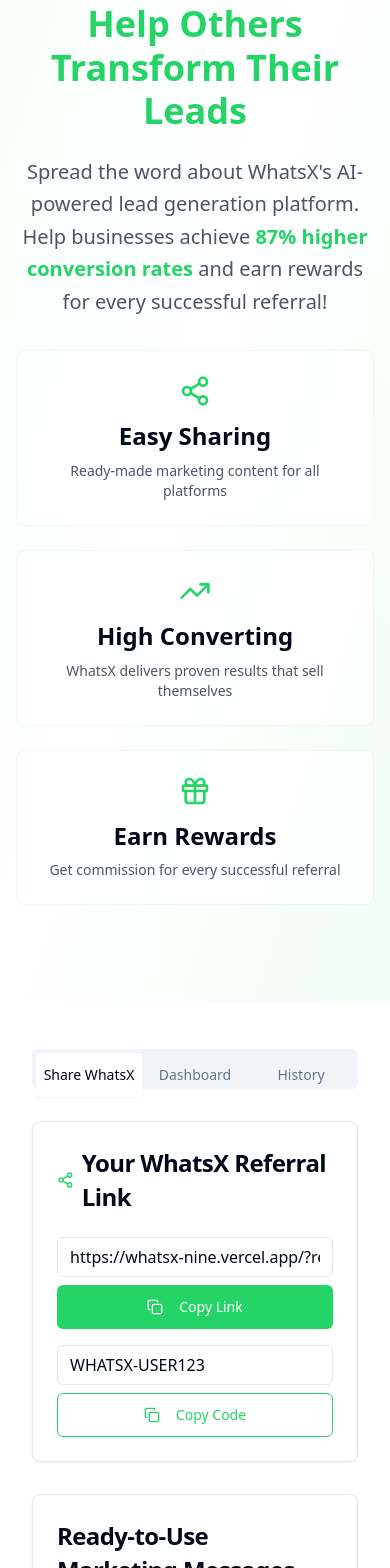
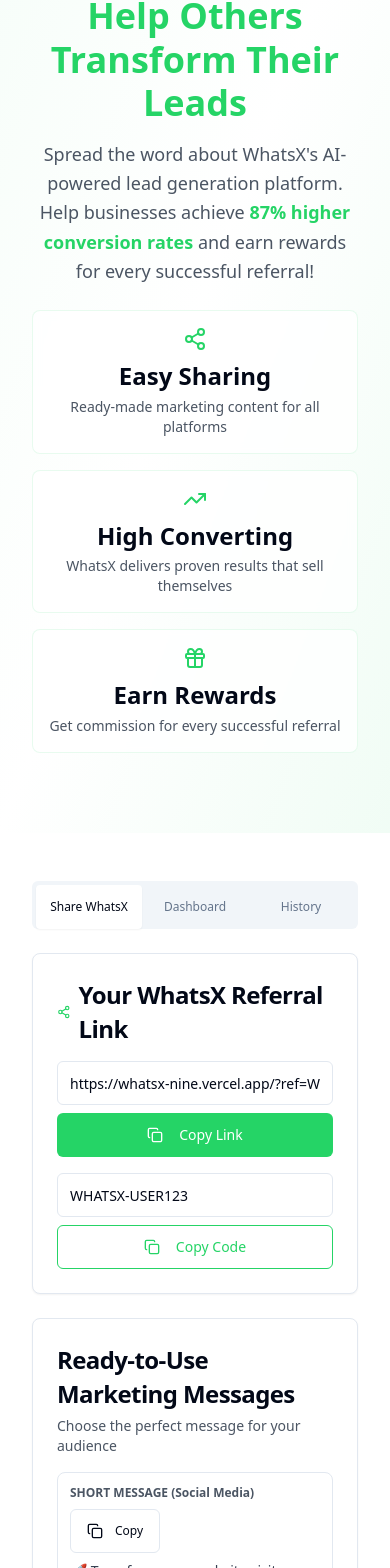
Before and after one commit to muhammedadnanv/whatsx-lead-flow-09, a React (Vite) app: page /referral in a window 390 px wide. Shown: the part 383-1951 px from the top of the page. Built offline with nearby package versions, Linux system fonts and the light colour scheme.

Commit message:
Make Referral page responsive
Ensure the Referral page is mobile-friendly by adjusting layouts, font sizes, and component spacing for various screen sizes.

```diff
--- a/src/pages/Referral.tsx
+++ b/src/pages/Referral.tsx
@@ -1,3 +1,4 @@
+
 
 import React, { useState } from "react";
 import Layout from "@/components/Layout";
@@ -100,39 +101,39 @@ const Referral = () => {
       seoKeywords="WhatsX referral, share WhatsX, lead generation, WhatsApp marketing, AI forms, affiliate program"
     >
       {/* Hero Section */}
-      <section className="bg-gradient-to-br from-whatsapp-light-green/20 via-white to-whatsapp-light-green/30 py-16 sm:py-20">
+      <section className="bg-gradient-to-br from-whatsapp-light-green/20 via-white to-whatsapp-light-green/30 py-12 sm:py-16 lg:py-20">
         <div className="container mx-auto px-4 sm:px-6 lg:px-8 text-center">
-          <div className="flex items-center justify-center mb-6">
-            <Badge className="bg-whatsapp-green/10 text-whatsapp-green border-whatsapp-green/20 px-4 py-2">
-              <Share2 className="w-4 h-4 mr-2" />
+          <div className="flex items-center justify-center mb-4 sm:mb-6">
+            <Badge className="bg-whatsapp-green/10 text-whatsapp-green border-whatsapp-green/20 px-3 py-1.5 sm:px-4 sm:py-2 text-sm">
+              <Share2 className="w-3 h-3 sm:w-4 sm:h-4 mr-1.5 sm:mr-2" />
               Share WhatsX & Earn Rewards
             </Badge>
           </div>
 
-          <h1 className="text-4xl sm:text-5xl md:text-6xl font-bold text-gray-900 mb-6 leading-tight">
+          <h1 className="text-3xl sm:text-4xl md:text-5xl lg:text-6xl font-bold text-gray-900 mb-4 sm:mb-6 leading-tight px-2">
             Share WhatsX with Your Network
             <span className="text-whatsapp-green block mt-2">Help Others Transform Their Leads</span>
           </h1>
 
-          <p className="text-xl sm:text-2xl text-gray-600 mb-8 max-w-4xl mx-auto leading-relaxed">
+          <p className="text-lg sm:text-xl lg:text-2xl text-gray-600 mb-6 sm:mb-8 max-w-4xl mx-auto leading-relaxed px-4">
             Spread the word about WhatsX's AI-powered lead generation platform. Help businesses achieve
             <span className="text-whatsapp-green font-semibold"> 87% higher conversion rates</span> and earn rewards for every successful referral!
           </p>
 
-          <div className="grid grid-cols-1 sm:grid-cols-3 gap-6 max-w-4xl mx-auto mb-12">
-            <div className="bg-white/80 backdrop-blur-sm rounded-lg p-6 border border-whatsapp-green/10">
-              <Share2 className="w-8 h-8 text-whatsapp-green mx-auto mb-3" />
-              <h3 className="font-semibold text-lg mb-2">Easy Sharing</h3>
+          <div className="grid grid-cols-1 sm:grid-cols-3 gap-4 sm:gap-6 max-w-4xl mx-auto mb-8 sm:mb-12 px-4">
+            <div className="bg-white/80 backdrop-blur-sm rounded-lg p-4 sm:p-6 border border-whatsapp-green/10">
+              <Share2 className="w-6 h-6 sm:w-8 sm:h-8 text-whatsapp-green mx-auto mb-2 sm:mb-3" />
+              <h3 className="font-semibold text-base sm:text-lg mb-1 sm:mb-2">Easy Sharing</h3>
               <p className="text-gray-600 text-sm">Ready-made marketing content for all platforms</p>
             </div>
-            <div className="bg-white/80 backdrop-blur-sm rounded-lg p-6 border border-whatsapp-green/10">
-              <TrendingUp className="w-8 h-8 text-whatsapp-green mx-auto mb-3" />
-              <h3 className="font-semibold text-lg mb-2">High Converting</h3>
+            <div className="bg-white/80 backdrop-blur-sm rounded-lg p-4 sm:p-6 border border-whatsapp-green/10">
+              <TrendingUp className="w-6 h-6 sm:w-8 sm:h-8 text-whatsapp-green mx-auto mb-2 sm:mb-3" />
+              <h3 className="font-semibold text-base sm:text-lg mb-1 sm:mb-2">High Converting</h3>
               <p className="text-gray-600 text-sm">WhatsX delivers proven results that sell themselves</p>
             </div>
-            <div className="bg-white/80 backdrop-blur-sm rounded-lg p-6 border border-whatsapp-green/10">
-              <Gift className="w-8 h-8 text-whatsapp-green mx-auto mb-3" />
-              <h3 className="font-semibold text-lg mb-2">Earn Rewards</h3>
+            <div className="bg-white/80 backdrop-blur-sm rounded-lg p-4 sm:p-6 border border-whatsapp-green/10">
+              <Gift className="w-6 h-6 sm:w-8 sm:h-8 text-whatsapp-green mx-auto mb-2 sm:mb-3" />
+              <h3 className="font-semibold text-base sm:text-lg mb-1 sm:mb-2">Earn Rewards</h3>
               <p className="text-gray-600 text-sm">Get commission for every successful referral</p>
             </div>
           </div>
@@ -140,21 +141,21 @@ const Referral = () => {
       </section>
 
       {/* Main Content */}
-      <section className="py-16 px-4 sm:px-6 lg:px-8">
+      <section className="py-12 sm:py-16 px-4 sm:px-6 lg:px-8">
         <div className="container mx-auto max-w-6xl">
-          <Tabs defaultValue="share" className="space-y-8">
-            <TabsList className="grid w-full max-w-md mx-auto grid-cols-3">
-              <TabsTrigger value="share">Share WhatsX</TabsTrigger>
-              <TabsTrigger value="dashboard">Dashboard</TabsTrigger>
-              <TabsTrigger value="history">History</TabsTrigger>
+          <Tabs defaultValue="share" className="space-y-6 sm:space-y-8">
+            <TabsList className="grid w-full max-w-sm sm:max-w-md mx-auto grid-cols-3 h-12">
+              <TabsTrigger value="share" className="text-xs sm:text-sm">Share WhatsX</TabsTrigger>
+              <TabsTrigger value="dashboard" className="text-xs sm:text-sm">Dashboard</TabsTrigger>
+              <TabsTrigger value="history" className="text-xs sm:text-sm">History</TabsTrigger>
             </TabsList>
 
             {/* Share WhatsX Tab */}
-            <TabsContent value="share" className="space-y-8">
+            <TabsContent value="share" className="space-y-6 sm:space-y-8">
               <Card>
-                <CardHeader>
-                  <CardTitle className="flex items-center">
-                    <Share2 className="w-5 h-5 text-whatsapp-green mr-2" />
+                <CardHeader className="pb-4 sm:pb-6">
+                  <CardTitle className="flex items-center text-lg sm:text-xl">
+                    <Share2 className="w-4 h-4 sm:w-5 sm:h-5 text-whatsapp-green mr-2" />
                     Your WhatsX Referral Link
                   </CardTitle>
                 </CardHeader>
@@ -163,11 +164,11 @@ const Referral = () => {
                     <Input
                       value={referralLink}
                       readOnly
-                      className="flex-1"
+                      className="flex-1 text-sm min-h-[44px]"
                     />
                     <Button
                       onClick={() => handleCopy(referralLink, "Referral link")}
-                      className="bg-whatsapp-green hover:bg-whatsapp-dark-green min-w-[120px]"
+                      className="bg-whatsapp-green hover:bg-whatsapp-dark-green min-w-[120px] min-h-[44px] text-sm sm:text-base"
                     >
                       {copied ? <Check className="w-4 h-4 mr-2" /> : <Copy className="w-4 h-4 mr-2" />}
                       {copied ? "Copied!" : "Copy Link"}
@@ -178,13 +179,13 @@ const Referral = () => {
                     <Input
                       value={referralCode}
                       readOnly
-                      className="flex-1"
+                      className="flex-1 text-sm min-h-[44px]"
                       placeholder="Your referral code"
                     />
                     <Button
                       variant="outline"
                       onClick={() => handleCopy(referralCode, "Referral code")}
-                      className="border-whatsapp-green text-whatsapp-green hover:bg-whatsapp-light-green/20 min-w-[120px]"
+                      className="border-whatsapp-green text-whatsapp-green hover:bg-whatsapp-light-green/20 min-w-[120px] min-h-[44px] text-sm sm:text-base"
                     >
                       <Copy className="w-4 h-4 mr-2" />
                       Copy Code
@@ -194,105 +195,108 @@ const Referral = () => {
               </Card>
 
               <Card>
-                <CardHeader>
-                  <CardTitle>Ready-to-Use Marketing Messages</CardTitle>
-                  <p className="text-gray-600">Choose the perfect message for your audience</p>
+                <CardHeader className="pb-4 sm:pb-6">
+                  <CardTitle className="text-lg sm:text-xl">Ready-to-Use Marketing Messages</CardTitle>
+                  <p className="text-gray-600 text-sm sm:text-base">Choose the perfect message for your audience</p>
                 </CardHeader>
-                <CardContent className="space-y-6">
+                <CardContent className="space-y-4 sm:space-y-6">
                   <div className="space-y-4">
-                    <div className="border rounded-lg p-4">
-                      <div className="flex justify-between items-start mb-2">
-                        <h4 className="font-semibold text-sm text-gray-600">SHORT MESSAGE (Social Media)</h4>
+                    <div className="border rounded-lg p-3 sm:p-4">
+                      <div className="flex flex-col sm:flex-row sm:justify-between sm:items-start mb-2 gap-2">
+                        <h4 className="font-semibold text-xs sm:text-sm text-gray-600">SHORT MESSAGE (Social Media)</h4>
                         <Button
                           size="sm"
                           variant="outline"
                           onClick={() => handleCopyMessage('short')}
+                          className="self-start min-h-[36px] text-xs"
                         >
                           <Copy className="w-3 h-3 mr-1" />
                           Copy
                         </Button>
                       </div>
-                      <p className="text-sm text-gray-700">{marketingMessages.short}</p>
+                      <p className="text-sm text-gray-700 break-words">{marketingMessages.short}</p>
                     </div>
 
-                    <div className="border rounded-lg p-4">
-                      <div className="flex justify-between items-start mb-2">
-                        <h4 className="font-semibold text-sm text-gray-600">MEDIUM MESSAGE (General Use)</h4>
+                    <div className="border rounded-lg p-3 sm:p-4">
+                      <div className="flex flex-col sm:flex-row sm:justify-between sm:items-start mb-2 gap-2">
+                        <h4 className="font-semibold text-xs sm:text-sm text-gray-600">MEDIUM MESSAGE (General Use)</h4>
                         <Button
                           size="sm"
                           variant="outline"
                           onClick={() => handleCopyMessage('medium')}
+                          className="self-start min-h-[36px] text-xs"
                         >
                           <Copy className="w-3 h-3 mr-1" />
                           Copy
                         </Button>
                       </div>
-                      <p className="text-sm text-gray-700 whitespace-pre-line">{marketingMessages.medium}</p>
+                      <p className="text-sm text-gray-700 whitespace-pre-line break-words">{marketingMessages.medium}</p>
                     </div>
 
-                    <div className="border rounded-lg p-4">
-                      <div className="flex justify-between items-start mb-2">
-                        <h4 className="font-semibold text-sm text-gray-600">DETAILED MESSAGE (Email/Personal)</h4>
+                    <div className="border rounded-lg p-3 sm:p-4">
+                      <div className="flex flex-col sm:flex-row sm:justify-between sm:items-start mb-2 gap-2">
+                        <h4 className="font-semibold text-xs sm:text-sm text-gray-600">DETAILED MESSAGE (Email/Personal)</h4>
                         <Button
                           size="sm"
                           variant="outline"
                           onClick={() => handleCopyMessage('long')}
+                          className="self-start min-h-[36px] text-xs"
                         >
                           <Copy className="w-3 h-3 mr-1" />
                           Copy
                         </Button>
                       </div>
-                      <p className="text-sm text-gray-700 whitespace-pre-line">{marketingMessages.long}</p>
+                      <p className="text-sm text-gray-700 whitespace-pre-line break-words">{marketingMessages.long}</p>
                     </div>
                   </div>
                 </CardContent>
               </Card>
 
               <Card>
-                <CardHeader>
-                  <CardTitle>Share on Your Favorite Platforms</CardTitle>
+                <CardHeader className="pb-4 sm:pb-6">
+                  <CardTitle className="text-lg sm:text-xl">Share on Your Favorite Platforms</CardTitle>
                 </CardHeader>
                 <CardContent>
-                  <div className="grid grid-cols-2 sm:grid-cols-5 gap-4">
+                  <div className="grid grid-cols-2 sm:grid-cols-3 lg:grid-cols-5 gap-3 sm:gap-4">
                     <Button
                       variant="outline"
                       onClick={() => handleShare("whatsapp")}
-                      className="flex flex-col items-center p-6 h-auto border-whatsapp-green text-whatsapp-green hover:bg-whatsapp-light-green/20"
+                      className="flex flex-col items-center p-4 sm:p-6 h-auto border-whatsapp-green text-whatsapp-green hover:bg-whatsapp-light-green/20 min-h-[80px] sm:min-h-[100px]"
                     >
-                      <MessageCircle className="w-6 h-6 mb-2" />
-                      WhatsApp
+                      <MessageCircle className="w-5 h-5 sm:w-6 sm:h-6 mb-1 sm:mb-2" />
+                      <span className="text-xs sm:text-sm">WhatsApp</span>
                     </Button>
                     <Button
                       variant="outline"
                       onClick={() => handleShare("twitter", "short")}
-                      className="flex flex-col items-center p-6 h-auto border-blue-400 text-blue-400 hover:bg-blue-50"
+                      className="flex flex-col items-center p-4 sm:p-6 h-auto border-blue-400 text-blue-400 hover:bg-blue-50 min-h-[80px] sm:min-h-[100px]"
                     >
-                      <Twitter className="w-6 h-6 mb-2" />
-                      Twitter
+                      <Twitter className="w-5 h-5 sm:w-6 sm:h-6 mb-1 sm:mb-2" />
+                      <span className="text-xs sm:text-sm">Twitter</span>
                     </Button>
                     <Button
                       variant="outline"
                       onClick={() => handleShare("facebook")}
-                      className="flex flex-col items-center p-6 h-auto border-blue-600 text-blue-600 hover:bg-blue-50"
+                      className="flex flex-col items-center p-4 sm:p-6 h-auto border-blue-600 text-blue-600 hover:bg-blue-50 min-h-[80px] sm:min-h-[100px]"
                     >
-                      <Facebook className="w-6 h-6 mb-2" />
-                      Facebook
+                      <Facebook className="w-5 h-5 sm:w-6 sm:h-6 mb-1 sm:mb-2" />
+                      <span className="text-xs sm:text-sm">Facebook</span>
                     </Button>
                     <Button
                       variant="outline"
                       onClick={() => handleShare("linkedin")}
-                      className="flex flex-col items-center p-6 h-auto border-blue-700 text-blue-700 hover:bg-blue-50"
+                      className="flex flex-col items-center p-4 sm:p-6 h-auto border-blue-700 text-blue-700 hover:bg-blue-50 min-h-[80px] sm:min-h-[100px]"
                     >
-                      <Linkedin className="w-6 h-6 mb-2" />
-                      LinkedIn
+                      <Linkedin className="w-5 h-5 sm:w-6 sm:h-6 mb-1 sm:mb-2" />
+                      <span className="text-xs sm:text-sm">LinkedIn</span>
                     </Button>
                     <Button
                       variant="outline"
                       onClick={() => handleShare("email", "long")}
-                      className="flex flex-col items-center p-6 h-auto border-gray-500 text-gray-500 hover:bg-gray-50"
+                      className="flex flex-col items-center p-4 sm:p-6 h-auto border-gray-500 text-gray-500 hover:bg-gray-50 min-h-[80px] sm:min-h-[100px] col-span-2 sm:col-span-1"
                     >
-                      <Mail className="w-6 h-6 mb-2" />
-                      Email
+                      <Mail className="w-5 h-5 sm:w-6 sm:h-6 mb-1 sm:mb-2" />
+                      <span className="text-xs sm:text-sm">Email</span>
                     </Button>
                   </div>
                 </CardContent>
@@ -300,43 +304,43 @@ const Referral = () => {
             </TabsContent>
 
             {/* Dashboard Tab */}
-            <TabsContent value="dashboard" className="space-y-8">
-              <div className="grid grid-cols-1 md:grid-cols-2 lg:grid-cols-3 gap-6">
+            <TabsContent value="dashboard" className="space-y-6 sm:space-y-8">
+              <div className="grid grid-cols-1 sm:grid-cols-2 lg:grid-cols-3 gap-4 sm:gap-6">
                 <Card>
-                  <CardHeader className="pb-3">
+                  <CardHeader className="pb-2 sm:pb-3">
                     <CardTitle className="text-sm font-medium text-gray-600">Total Referrals</CardTitle>
                   </CardHeader>
                   <CardContent>
-                    <div className="text-3xl font-bold text-whatsapp-green">{referralStats.totalReferrals}</div>
+                    <div className="text-2xl sm:text-3xl font-bold text-whatsapp-green">{referralStats.totalReferrals}</div>
                     <div className="text-sm text-gray-500 mt-1">{referralStats.activeReferrals} active</div>
                   </CardContent>
                 </Card>
 
                 <Card>
-                  <CardHeader className="pb-3">
+                  <CardHeader className="pb-2 sm:pb-3">
                     <CardTitle className="text-sm font-medium text-gray-600">Total Earnings</CardTitle>
                   </CardHeader>
                   <CardContent>
-                    <div className="text-3xl font-bold text-whatsapp-green">${referralStats.totalEarnings}</div>
+                    <div className="text-2xl sm:text-3xl font-bold text-whatsapp-green">${referralStats.totalEarnings}</div>
                     <div className="text-sm text-gray-500 mt-1">${referralStats.pendingEarnings} pending</div>
                   </CardContent>
                 </Card>
 
-                <Card>
-                  <CardHeader className="pb-3">
+                <Card className="sm:col-span-2 lg:col-span-1">
+                  <CardHeader className="pb-2 sm:pb-3">
                     <CardTitle className="text-sm font-medium text-gray-600">Conversion Rate</CardTitle>
                   </CardHeader>
                   <CardContent>
-                    <div className="text-3xl font-bold text-whatsapp-green">{referralStats.conversionRate}%</div>
+                    <div className="text-2xl sm:text-3xl font-bold text-whatsapp-green">{referralStats.conversionRate}%</div>
                     <div className="text-sm text-gray-500 mt-1">Above average</div>
                   </CardContent>
                 </Card>
               </div>
 
               <Card>
-                <CardHeader>
-                  <CardTitle className="flex items-center">
-                    <Star className="w-5 h-5 text-whatsapp-green mr-2" />
+                <CardHeader className="pb-4 sm:pb-6">
+                  <CardTitle className="flex items-center text-lg sm:text-xl">
+                    <Star className="w-4 h-4 sm:w-5 sm:h-5 text-whatsapp-green mr-2" />
                     Your Referral Performance
                   </CardTitle>
                 </CardHeader>
@@ -358,32 +362,32 @@ const Referral = () => {
             </TabsContent>
 
             {/* History Tab */}
-            <TabsContent value="history" className="space-y-8">
+            <TabsContent value="history" className="space-y-6 sm:space-y-8">
               <Card>
-                <CardHeader>
-                  <CardTitle>Recent Referrals</CardTitle>
+                <CardHeader className="pb-4 sm:pb-6">
+                  <CardTitle className="text-lg sm:text-xl">Recent Referrals</CardTitle>
                 </CardHeader>
                 <CardContent>
-                  <div className="space-y-4">
+                  <div className="space-y-3 sm:space-y-4">
                     {referralHistory.map((referral, index) => (
-                      <div key={index} className="flex items-center justify-between p-4 border rounded-lg">
+                      <div key={index} className="flex flex-col sm:flex-row sm:items-center sm:justify-between p-3 sm:p-4 border rounded-lg gap-3 sm:gap-4">
                         <div className="flex items-center">
-                          <div className="w-10 h-10 bg-whatsapp-light-green/30 rounded-full flex items-center justify-center mr-4">
-                            <Users className="w-5 h-5 text-whatsapp-green" />
+                          <div className="w-8 h-8 sm:w-10 sm:h-10 bg-whatsapp-light-green/30 rounded-full flex items-center justify-center mr-3 sm:mr-4 flex-shrink-0">
+                            <Users className="w-4 h-4 sm:w-5 sm:h-5 text-whatsapp-green" />
                           </div>
                           <div>
-                            <div className="font-semibold">{referral.name}</div>
-                            <div className="text-sm text-gray-600">{referral.date}</div>
+                            <div className="font-semibold text-sm sm:text-base">{referral.name}</div>
+                            <div className="text-xs sm:text-sm text-gray-600">{referral.date}</div>
                           </div>
                         </div>
-                        <div className="flex items-center space-x-4">
+                        <div className="flex items-center justify-between sm:justify-end space-x-3 sm:space-x-4 ml-11 sm:ml-0">
                           <Badge
                             variant={referral.status === "Active" ? "default" : "secondary"}
-                            className={referral.status === "Active" ? "bg-whatsapp-green" : ""}
+                            className={`${referral.status === "Active" ? "bg-whatsapp-green" : ""} text-xs`}
                           >
                             {referral.status}
                           </Badge>
-                          <div className="text-lg font-semibold text-whatsapp-green">
+                          <div className="text-base sm:text-lg font-semibold text-whatsapp-green">
                             ${referral.earnings}
                           </div>
                         </div>
```
